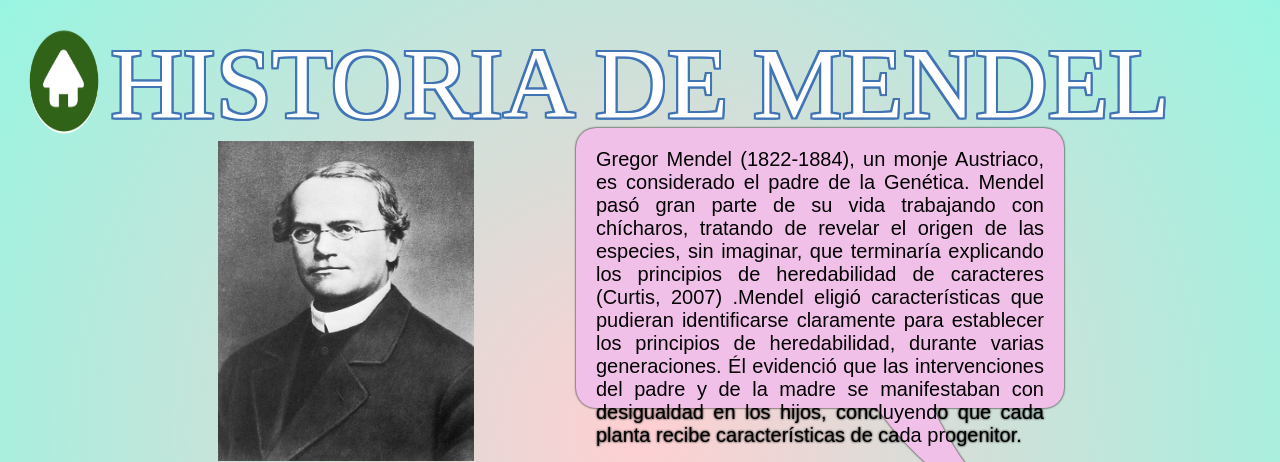
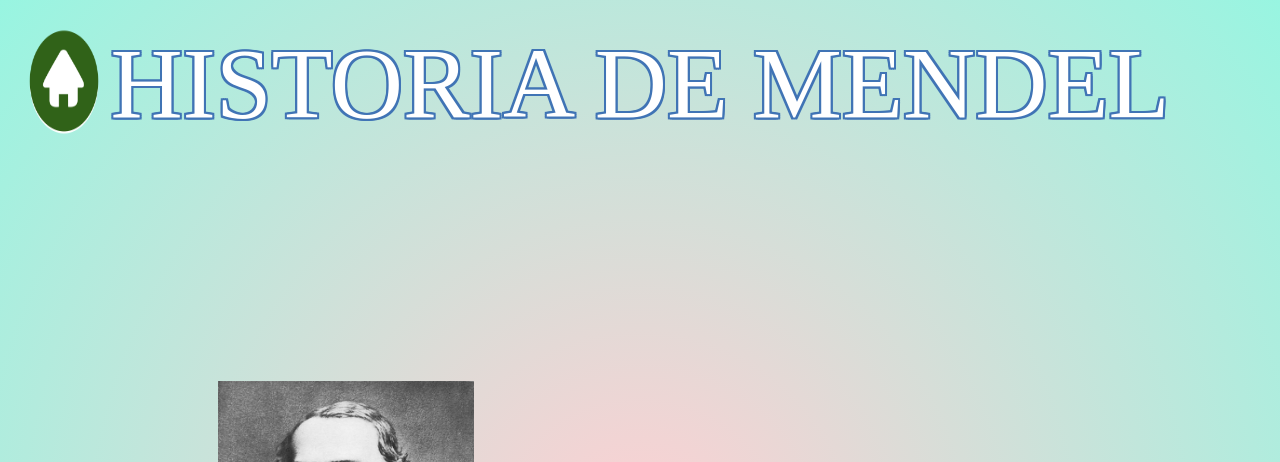
Before and after one commit to nicasop/mendelEncarta, a PHP site: page /historia.php in a window 1280 px wide. Shown: the top 462 px of the page. Run offline with PHP 8.4, Linux system fonts and the light colour scheme.

Commit message:
cambios enlaces

```diff
--- a/css/estiloh.css
+++ b/css/estiloh.css
@@ -20,9 +20,9 @@ header{
     text-shadow: 2px 2px 0 #4074b5, 2px -2px 0 #4074b5, -2px 2px 0 #4074b5, -2px -2px 0 #4074b5, 2px 0px 0 #4074b5, 0px 2px 0 #4074b5, -2px 0px 0 #4074b5, 0px -2px 0 #4074b5;
     }
 
-.globo{
+/*.globo{
   position: absolute;
-  /*text-transform: uppercase;*/
+
   font-size: 20px;
 
   text-align: justify;
@@ -58,7 +58,15 @@ header{
 
   box-shadow:
     inset calc(var(--colita)/2) calc(var(--colita)/3) 0 0  #F1C0E8;
+}*/
+
+.nube{
+    max-width: 35%;
+    height: 15rem;
+    top: 16%;
+    left: 45%;
 }
+
 
 .conte_img{
     position: relative;
--- a/historia.php
+++ b/historia.php
@@ -10,20 +10,11 @@
 <body>
         <header>
             <div class="icono_home">
-                <a href="index.html"><img src="imagenes/home.png"></a>
+                <a href="index.php"><img src="imagenes/home.png"></a>
             </div>
 
             <div id="demotext">HISTORIA DE MENDEL</div></header>
-        <p class="globo i abajo-derecha">
-            Gregor Mendel (1822-1884), un monje Austriaco, es considerado el padre de la Genética.
-             Mendel pasó gran parte de su vida trabajando con chícharos, tratando de revelar el origen de las especies,
-              sin imaginar, que terminaría explicando los principios de heredabilidad de caracteres (Curtis, 2007)
-              .Mendel eligió características que pudieran identificarse claramente para establecer los principios
-              de heredabilidad, durante varias generaciones. Él evidenció que las intervenciones del padre y de
-              la madre se manifestaban con desigualdad en los hijos, concluyendo que cada planta recibe características
-              de cada progenitor.
-
-        </p>
+            <div class="nube"> </div>
        <div class="conte_img">
         <img src="imagenes/mendel2.jpg" style="width: 100%; height: 100%;">
 
--- a/primeraLey.php
+++ b/primeraLey.php
@@ -12,7 +12,7 @@
 <body>
     <header>
         <div class="icono_home">
-            <a href="index.html"><img src="imagenes/home.png"></a>
+            <a href="index.php"><img src="imagenes/home.png"></a>
         </div>
     </header>
     <div class="libreta">
```
